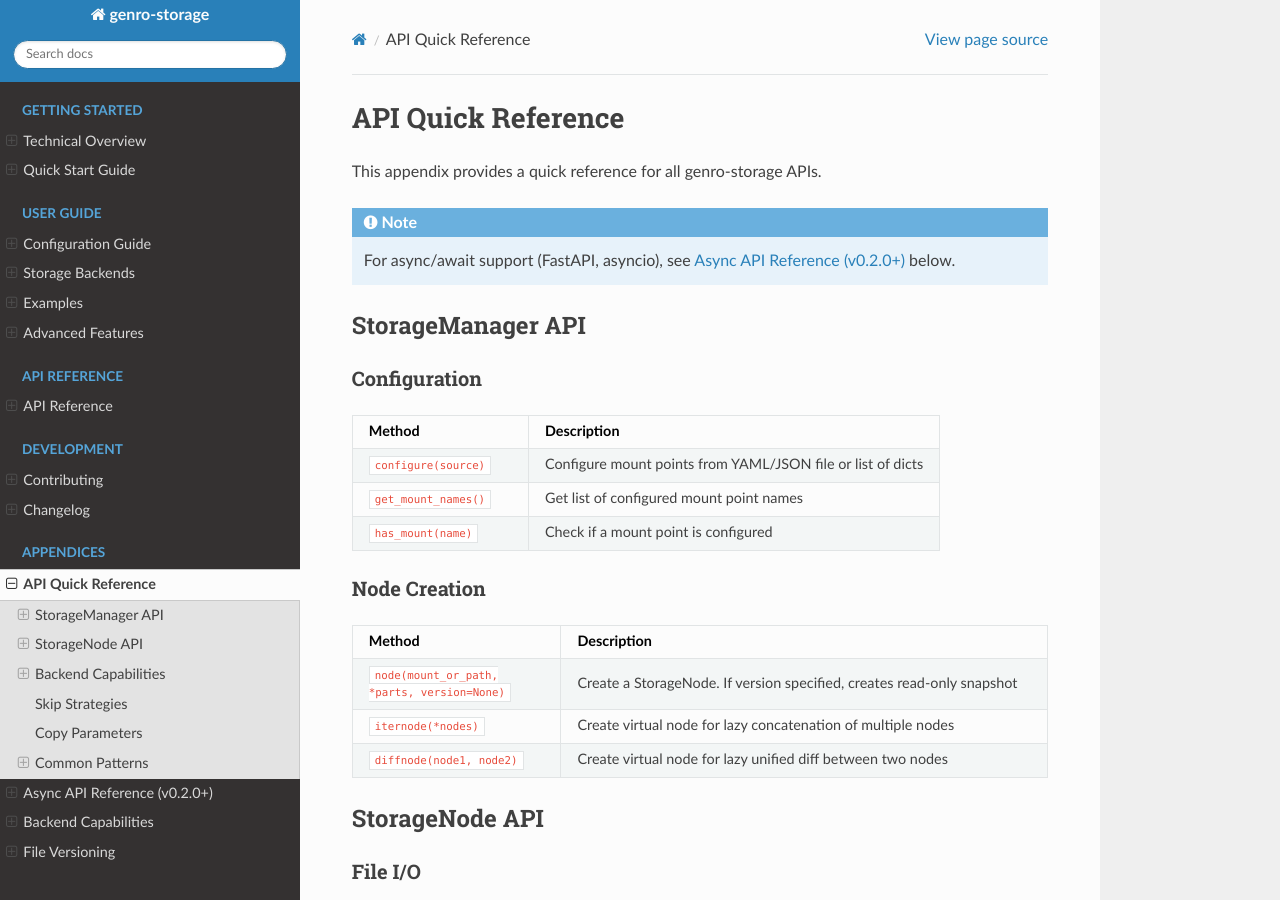
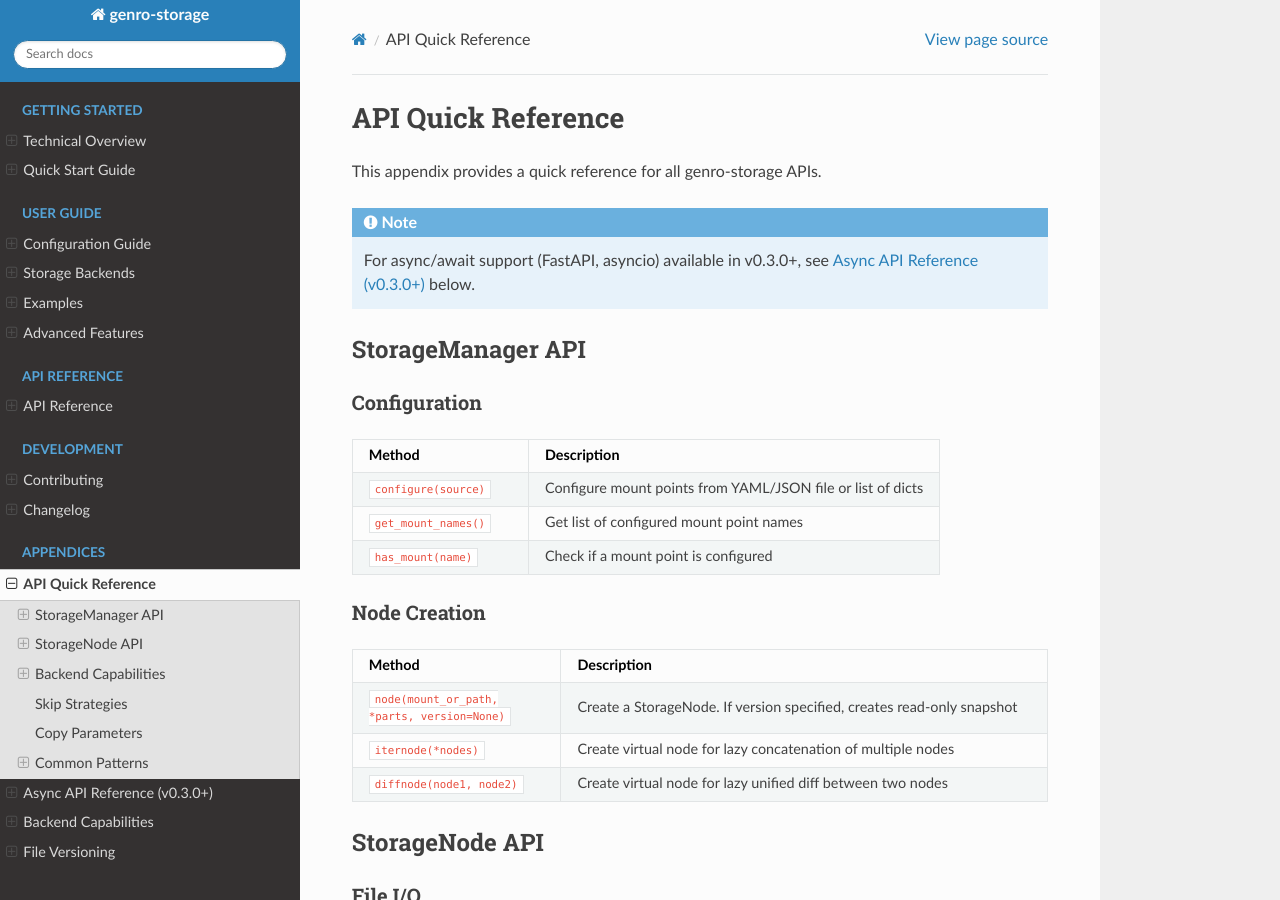
Before and after one commit to genropy/genro-storage, a Sphinx documentation site: the page built from docs/api_reference.rst, in a window 1280 px wide and 900 px high. Built offline with Sphinx 7.4.7 and the Read the Docs theme 3.1.0, drawn with Linux system fonts in a browser that asks for light colours; some of the changed text lies outside the part shown.

Commit message:
docs: correct version numbers - async is v0.3.0, not v0.2.0
Clarify version timeline:
- v0.2.0 (October 2025): Virtual nodes, tutorials ✅ RELEASED
- v0.3.0 (Q4 2025): Async support via asyncer wrapper 🚧 IN DEVELOPMENT
- v0.4.0 (Q1 2026): Native async API, runtime mount management

Update all documentation to reflect correct versioning. Async support
is part of v0.3.0, not v0.2.0. Asyncer is a bridge solution until
native async implementation in v0.4.0.

```diff
--- a/docs/api_reference.rst
+++ b/docs/api_reference.rst
@@ -4,7 +4,7 @@
 This appendix provides a quick reference for all genro-storage APIs.
 
 .. note::
-   For async/await support (FastAPI, asyncio), see :ref:`async-api-reference` below.
+   For async/await support (FastAPI, asyncio) available in v0.3.0+, see :ref:`async-api-reference` below.
 
 StorageManager API
 ------------------
@@ -552,7 +552,7 @@
 
 .. _async-api-reference:
 
-Async API Reference (v0.2.0+)
+Async API Reference (v0.3.0+)
 ==============================
 
 For async/await contexts (FastAPI, asyncio applications).
--- a/docs/index.rst
+++ b/docs/index.rst
@@ -10,7 +10,7 @@
 Features
 --------
 
-* **Async/await support** - Use in FastAPI, asyncio apps with AsyncStorageManager (NEW in v0.2.0!)
+* **Async/await support** - Use in FastAPI, asyncio apps with AsyncStorageManager (NEW in v0.3.0!)
 * **Powered by fsspec** - Leverage 20+ battle-tested storage backends
 * **Mount point system** - Organize storage with logical names like ``home:``, ``uploads:``, ``s3:``
 * **Intuitive API** - Pathlib-inspired interface that feels natural and Pythonic
@@ -54,7 +54,7 @@
         # Backup to GCS
         node.copy(storage.node('backups:avatars/user_123.jpg'))
 
-Async Usage (NEW in v0.2.0!)
+Async Usage (NEW in v0.3.0!)
 ~~~~~~~~~~~~~~~~~~~~~~~~~~~~~
 
 .. code-block:: python
@@ -88,7 +88,7 @@
     pip install genro-storage[s3]      # Amazon S3
     pip install genro-storage[gcs]     # Google Cloud Storage
     pip install genro-storage[azure]   # Azure Blob Storage
-    pip install genro-storage[async]   # Async support (NEW!)
+    pip install genro-storage[async]   # Async support (NEW in v0.3.0!)
     pip install genro-storage[all]     # All backends + async
 
 Documentation Contents
--- a/docs/quickstart.rst
+++ b/docs/quickstart.rst
@@ -267,7 +267,7 @@
     # Cleanup
     local_file.delete()
 
-Async Usage (NEW in v0.2.0!)
+Async Usage (NEW in v0.3.0!)
 -----------------------------
 
 For async/await contexts like FastAPI or asyncio applications:
```
Also changed, not shown: README.md (+11 -10 lines).
